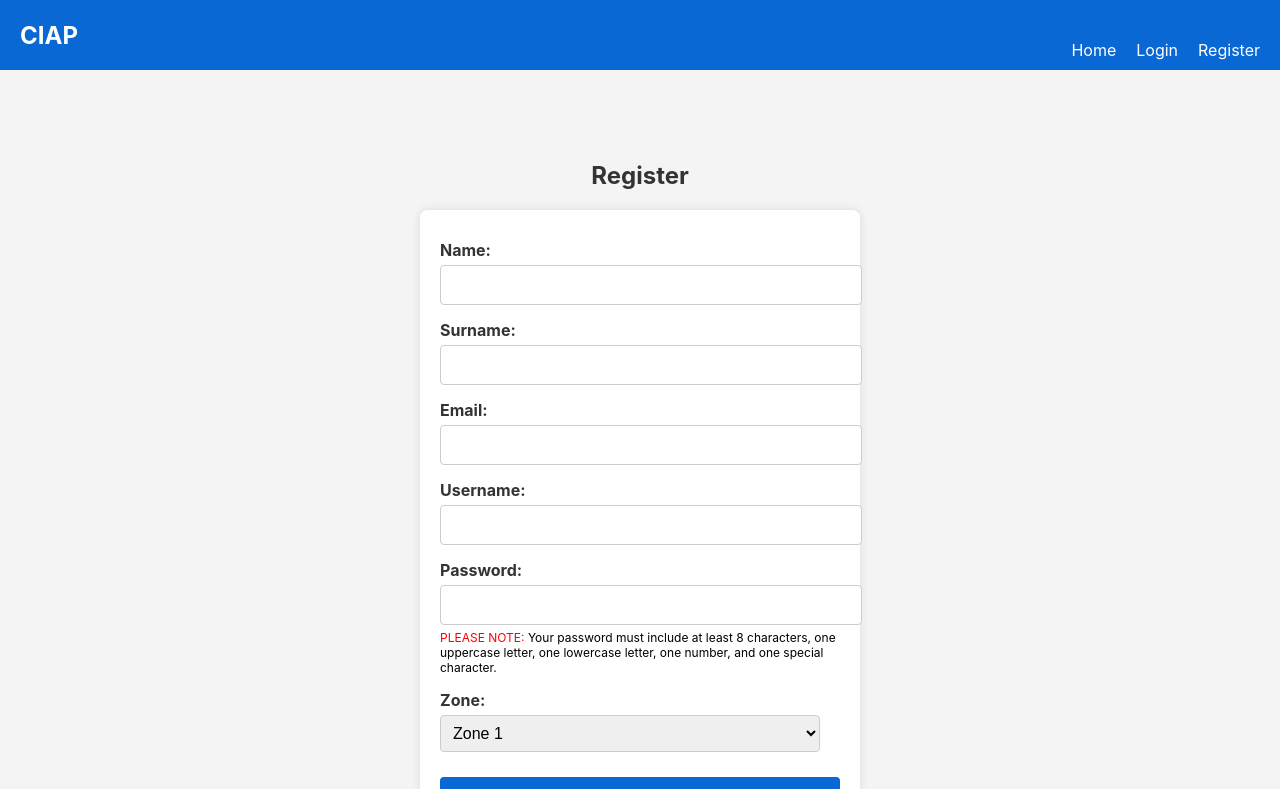
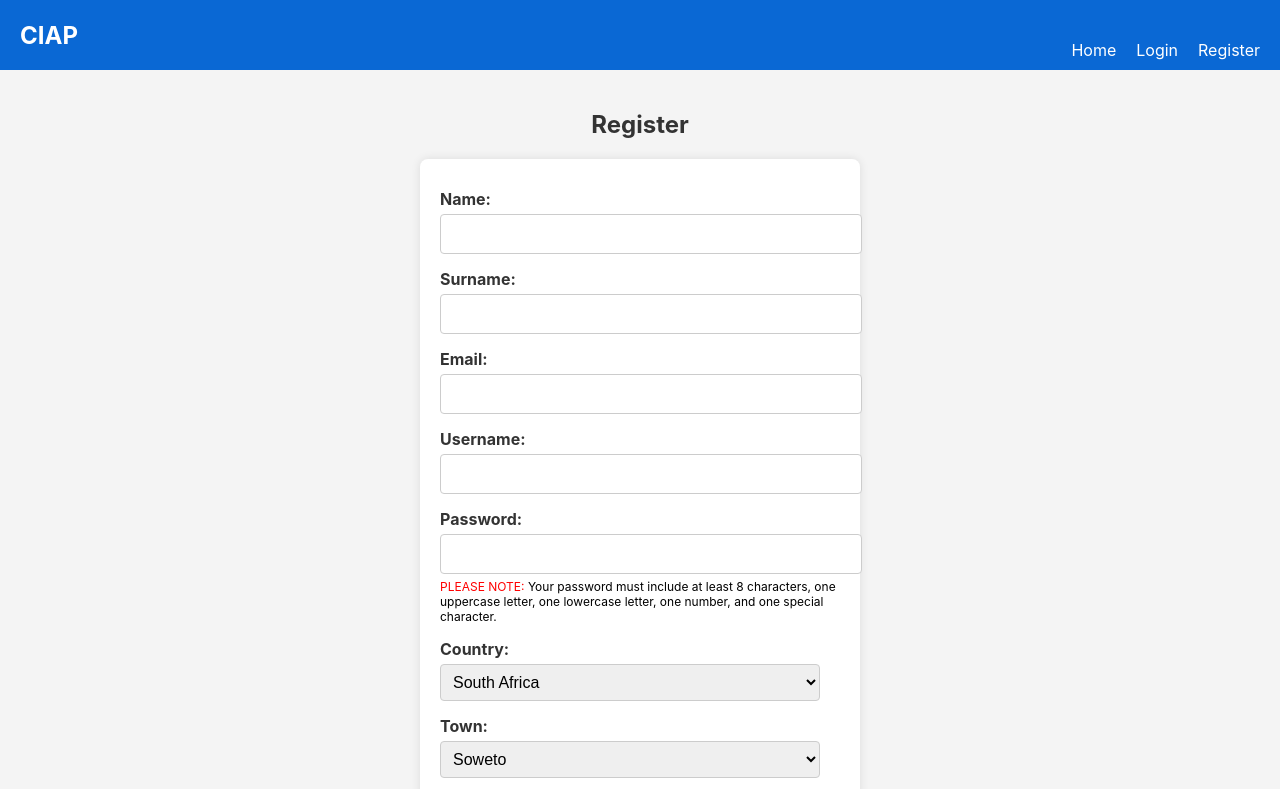
Before and after one commit to bvilane/CIAP, a React (Create React App) app in the folder ciap-frontend/: page /register in a window 1280 px wide. Shown: the top 789 px of the page. Built offline with nearby package versions, Linux system fonts and the light colour scheme.

Commit message:
Updated Register Form

```diff
--- a/ciap-frontend/src/components/RegisterForm/RegisterForm.js
+++ b/ciap-frontend/src/components/RegisterForm/RegisterForm.js
@@ -10,6 +10,8 @@ function RegisterForm() {
         email: '',
         username: '',
         password: '',
+        country: 'South Africa',
+        town: 'Soweto',
         zone: ''
     });
     const [error, setError] = useState('');
@@ -61,6 +63,20 @@ function RegisterForm() {
                     <small className="password-hint"><span className="please-note">PLEASE NOTE:</span> Your password must include at least 8 characters, one uppercase letter, one lowercase letter, one number, and one special character.</small>
                 </div>
                 <div className="form-group">
+                    <label>Country:</label>
+                    <select name="country" value={formData.country} onChange={handleInputChange}>
+                        <option value="South Africa">South Africa</option>
+                        <option value="other-coming-soon">Other (coming soon)</option>
+                    </select>
+                </div>
+                <div className="form-group">
+                    <label>Town:</label>
+                    <select name="town" value={formData.town} onChange={handleInputChange}>
+                        <option value="Soweto">Soweto</option>
+                        <option value="other-coming-soon">Other (coming soon)</option>
+                    </select>
+                </div>
+                <div className="form-group">
                     <label>Zone:</label>
                     <select name="zone" value={formData.zone} onChange={handleInputChange}>
                         {Array.from({ length: 14 }, (_, i) => (
```
